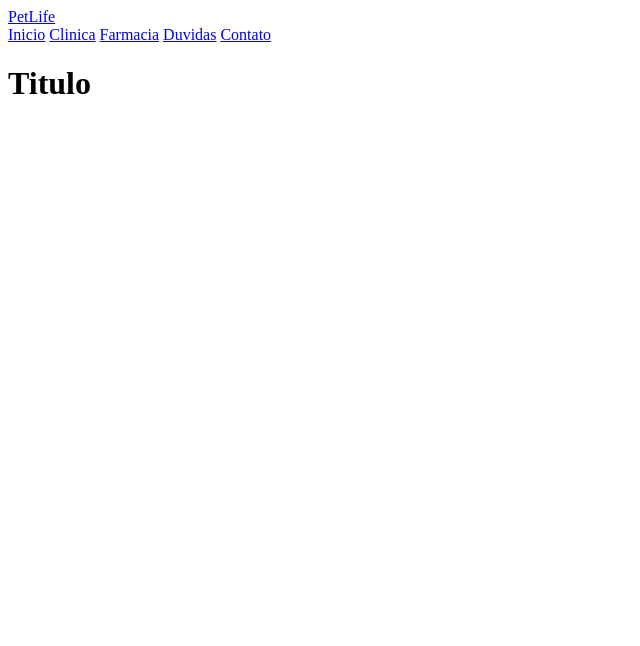
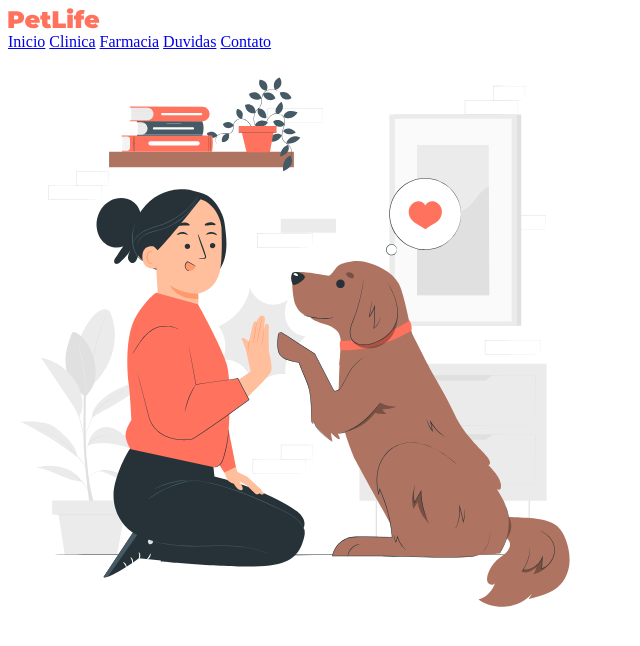
Before and after one commit to Ericken40/Site-Modelo, a plain HTML site: page index.html in a window 1280 px wide. Shown: the whole page, without its empty margins (0-640 px from the left). Drawn offline with Linux system fonts and the light colour scheme.

Commit message:
Update index.html

```diff
--- a/index.html
+++ b/index.html
@@ -7,7 +7,9 @@
 </head>
 <body>
     <header>
-        <a href="index.html">PetLife</a>
+        <a href="index.html">
+            <img src="img/logo.svg" alt="Logo">
+        </a>
         <nav>
             <a href="#">Inicio</a>
             <a href="#">Clinica</a>
@@ -16,8 +18,10 @@
             <a href="#">Contato</a>
         </nav>
     </header>
-    <h1>
-        Titulo
-    </h1>
+    <main>
+        <section id="inicio">
+            <img src="/img/start-img.svg" alt="Imagem principal" width="580" height="580">
+        </section>
+    </main>
 </body>
 </html>
```
